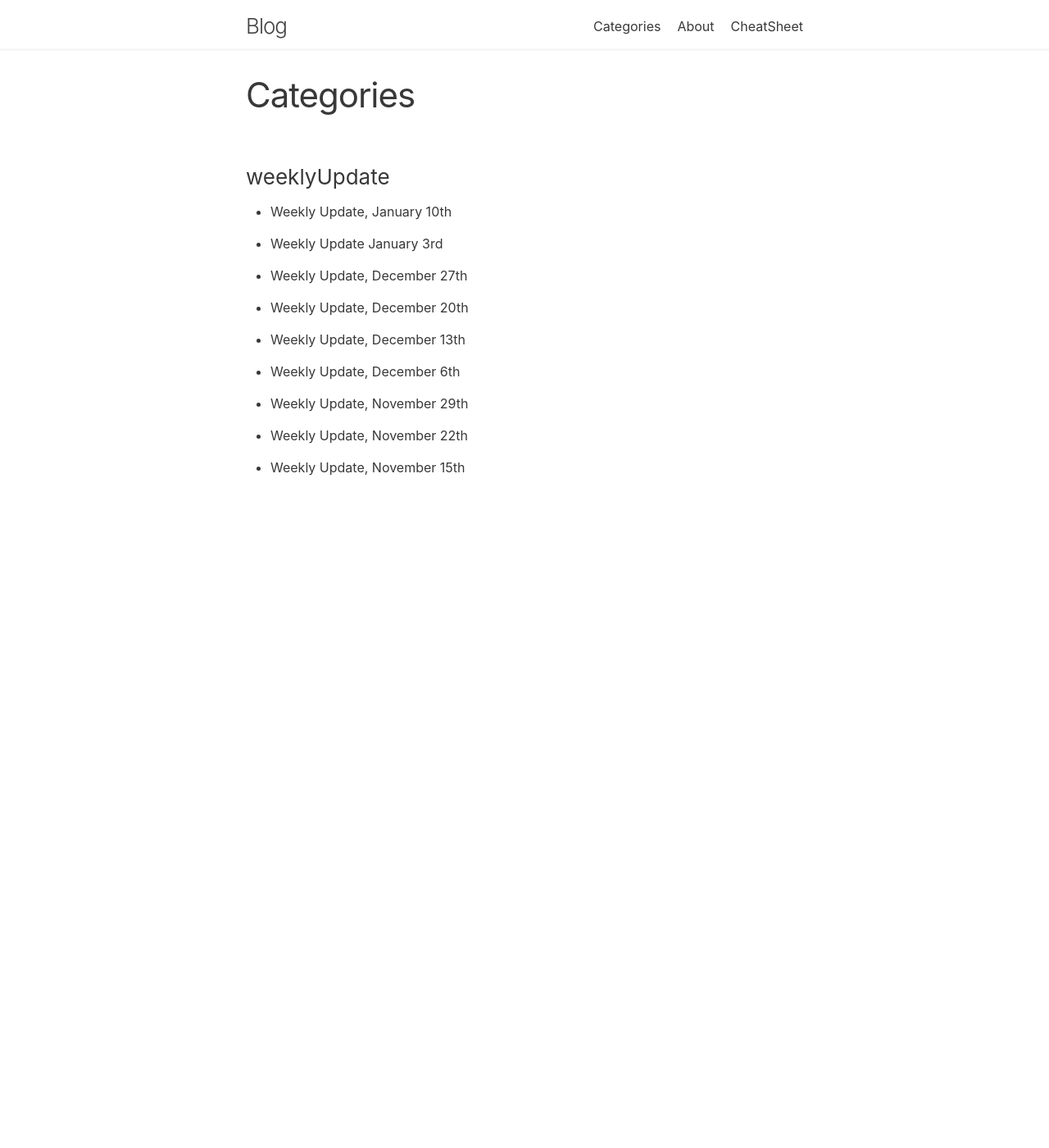
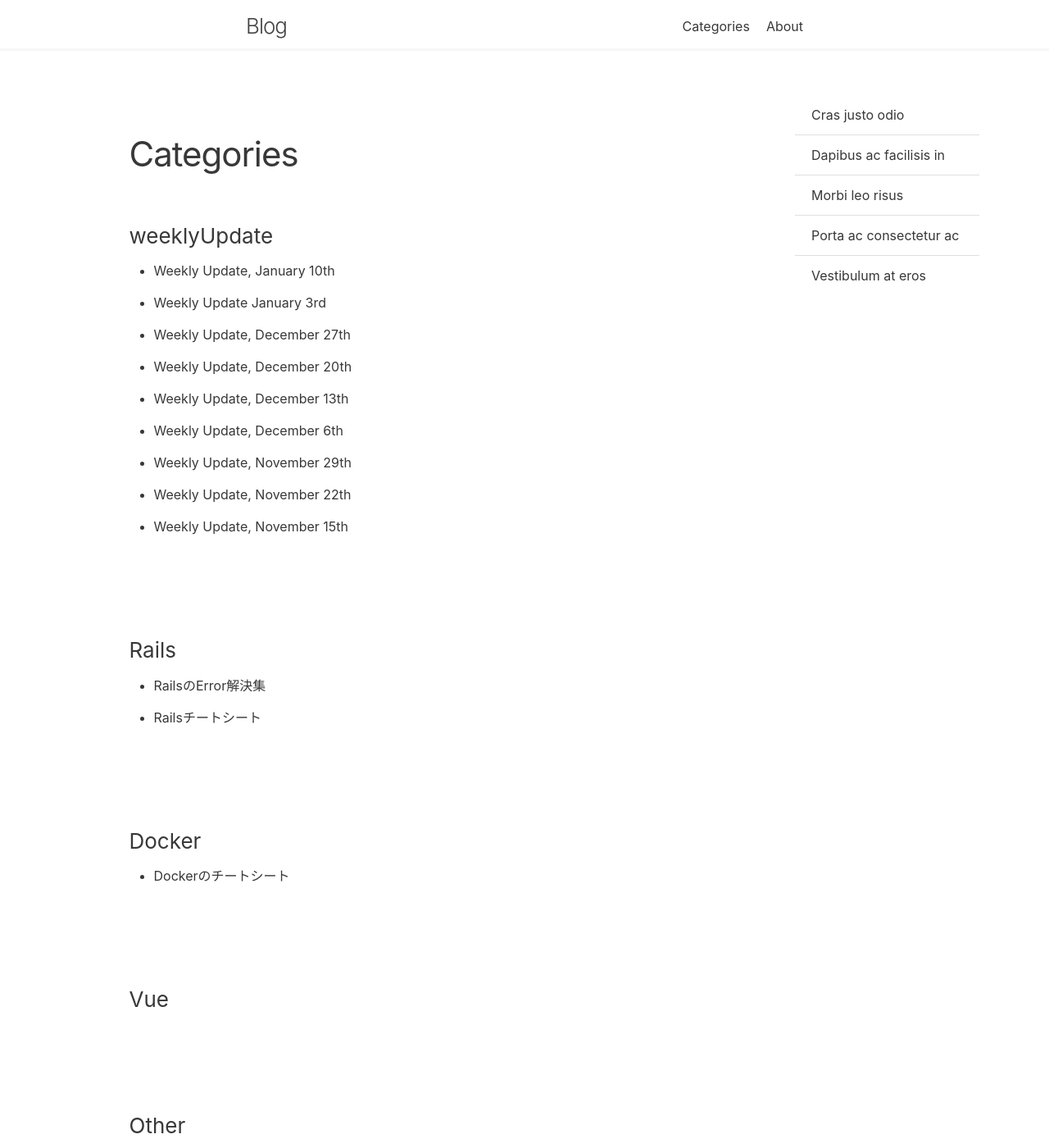
Before and after one commit to kazblog/kazblog.github.io, a Jekyll site: the page built from pages/Categories.md, in a window 1280 px wide and 1400 px high. Shown: the whole window at 82% size. Built offline with Jekyll 4.4.1, drawn with Linux system fonts in a browser that asks for light colours.

Commit message:
add sidebar

```diff
--- a/_layouts/default.html
+++ b/_layouts/default.html
@@ -7,11 +7,43 @@
 
     {%- include header.html -%}
 
-    <main class="page-content" aria-label="Content">
-      <div class="wrapper">
+  <main class="page-content" aria-label="Content">
+  <div class="container">
+    <div class="row">
+
+<!-- ###################左グリッド############################# -->
+  <div class="col-md-9">
+　<!---------- 固定記事 ----------------->
+      <div class="wrapper"><!-- これが無いと横にいっぱい伸びる -->
+      　<div class="text-center">
+          　<span class="post-meta">{{ post.tags.portfolio-log | date: date_format }}</span>
+        </div>
+      </div>
+  <!---------- 固定記事 ----------------->
+  <!---------- 投稿記事 ----------------->
+      <div class="wrapper"><!-- これが無いと横にいっぱい伸びる -->
         {{ content }}
       </div>
-    </main>
+  <!---------- 投稿記事 ----------------->
+  </div><!-- col-md-9 -->
+<!-- ###################左グリッド############################# -->
+
+
+<!-- ###################右グリッド############################# -->
+  <div class="col-md-3">
+    <ul class="list-group list-group-flush mt-4">
+      <li class="list-group-item">Cras justo odio</li>
+      <li class="list-group-item">Dapibus ac facilisis in</li>
+      <li class="list-group-item">Morbi leo risus</li>
+      <li class="list-group-item">Porta ac consectetur ac</li>
+      <li class="list-group-item">Vestibulum at eros</li>
+    </ul>
+  </div> <!-- col-md-3 -->
+<!-- ###################右グリッド############################# -->
+
+  </div><!-- row -->
+  </div><!-- container -->
+  </main>
 
     <!-- {%- include footer.html -%} -->
 
--- a/_layouts/home.html
+++ b/_layouts/home.html
@@ -27,6 +27,7 @@ layout: default
    <div class="row">
      <!-- <div class="col-md-8 offset-md-2"> -->
       <!-- <div class="col-md-10 offset-md-1"> -->
+
         <ul class="post-list">
           {%- assign date_format = site.minima.date_format | default: "%b %-d, %Y" -%}
           <!-- weeklyUpdateの記事のみをhomeに表示したかった(cheetseetをhomeに表示したくなかった)から、endforに変えた。元に戻したかったら、下のコメントアウトを外し、その下をコメントアウト -->
@@ -42,6 +43,9 @@ layout: default
             <span class="post-meta-meta">{{ post.excerpt }}</span>
 
            </a>
+           <div class="text-right">
+           <span class="post-meta">{{ post.date | date: date_format }}</span>
+          </div>
            <br><br><br><br><br>
           </li>
           <!-- weeklyUpdateの記事のみをhomeに表示したかったから、endforに変えた。元に戻したかったら、下のコメントアウトを外し、その下をコメントアウト -->
--- a/pages/Categories.md
+++ b/pages/Categories.md
@@ -1,13 +1,46 @@
 ---
 layout: page
 title: Categories
-permalink: /Categories/
+permalink: /categories/
 ---
 
 
 
  <h3>weeklyUpdate</h3>
 {% for post in site.categories.weeklyUpdate %}
+<ul>
+<li><a href="{{post.url}}">{{post.title}}</a></li>
+</ul>
+{% endfor %}
+<br>
+<br>
+
+<h3>Rails</h3>
+{% for post in site.categories.rails-cheatsheet %}
+<ul>
+<li><a href="{{post.url}}">{{post.title}}</a></li>
+</ul>
+{% endfor %}
+<br>
+<br>
+<h3>Docker</h3>
+{% for post in site.categories.docker-cheatsheet %}
+<ul>
+<li><a href="{{post.url}}">{{post.title}}</a></li>
+</ul>
+{% endfor %}
+<br>
+<br>
+<h3>Vue</h3>
+{% for post in site.categories.vue-cheatsheet %}
+<ul>
+<li><a href="{{post.url}}">{{post.title}}</a></li>
+</ul>
+{% endfor %}
+<br>
+<br>
+<h3>Other</h3>
+{% for post in site.categories.other-cheatsheet %}
 <ul>
 <li><a href="{{post.url}}">{{post.title}}</a></li>
 </ul>
```
Also changed, not shown: _posts/portfolio/2021-1-11-hello, world.md (added, +14 -0 lines), pages/cheetSheet.md (deleted, +0 -40 lines). Lines whose indentation alone changed are shown as unchanged.
